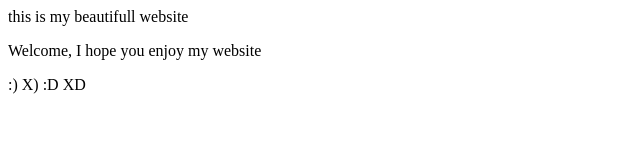
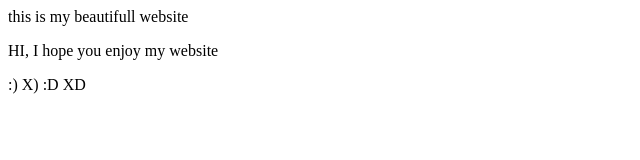
Before and after one commit to raj19986/raj-repo, a plain HTML site: page index.html in a window 1280 px wide. Shown: the full height of the page, 0-640 px from the left. Drawn offline with Linux system fonts and the light colour scheme.

Commit message:
changed welcome to hi

```diff
--- a/index.html
+++ b/index.html
@@ -1,6 +1,6 @@
  <html>
 <title>this is my website</title>
 <hl>this is my beautifull website</h1>
-<p>Welcome, I hope you enjoy my website</p>
+<p>HI, I hope you enjoy my website</p>
 <p> :) X) :D XD <p/>
 </html>
```
